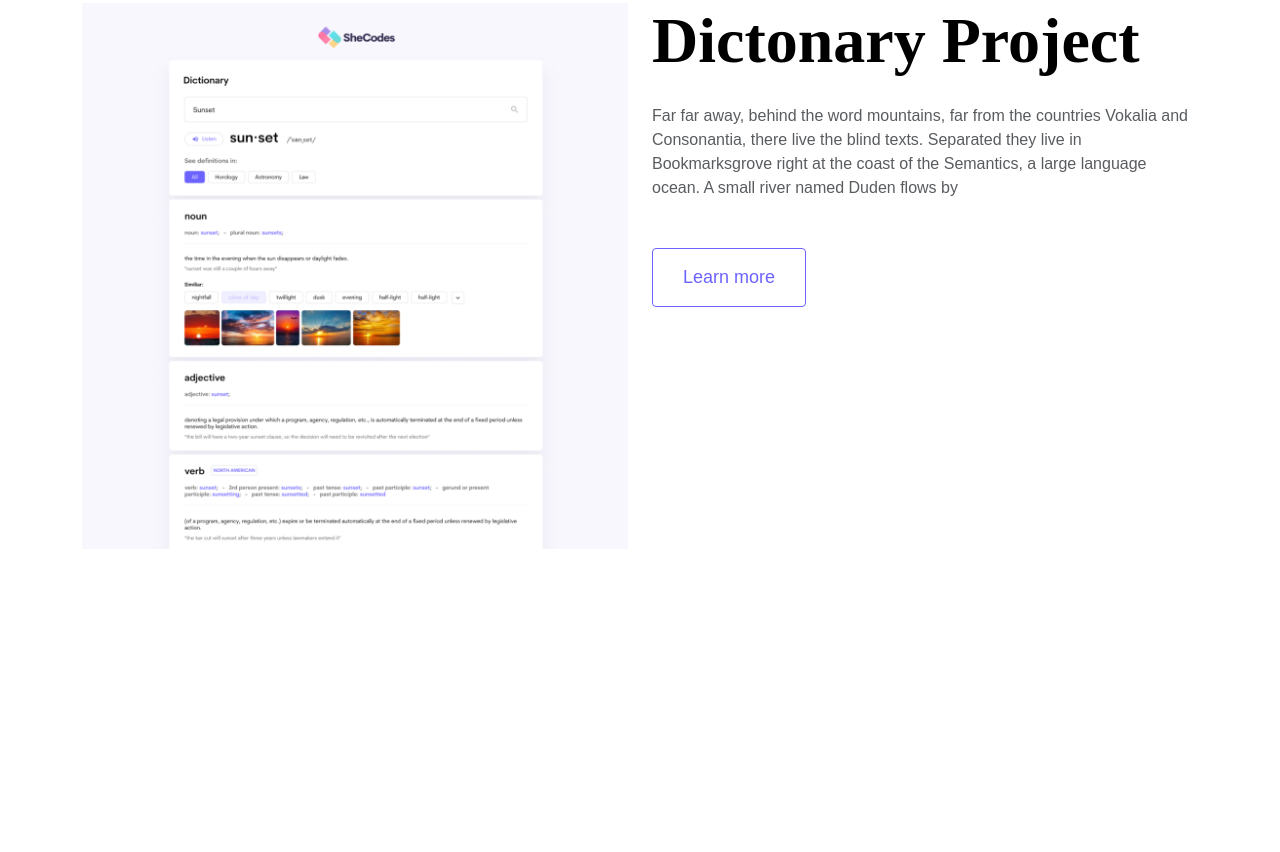
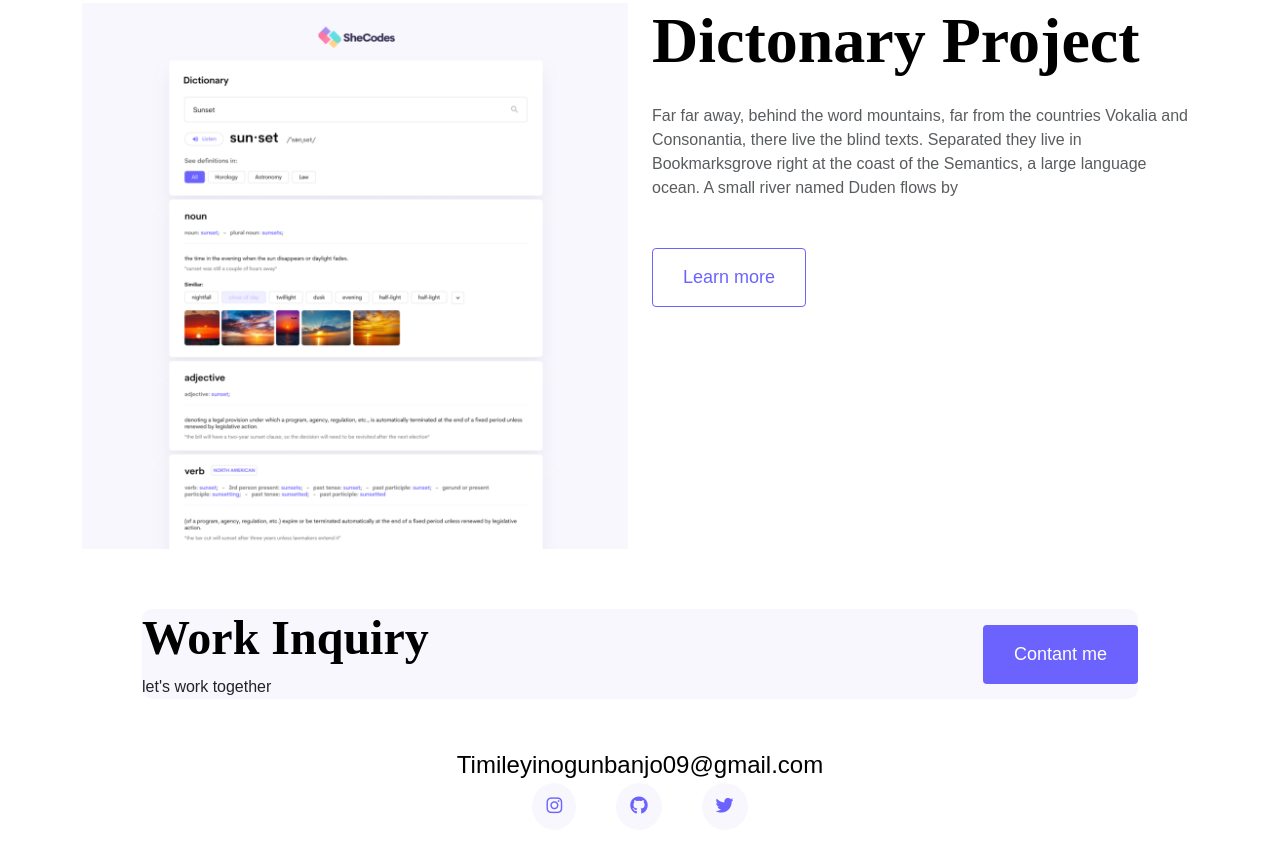
Before and after one commit to TafaraO/portfolio-project, a plain HTML site: page index.html in a window 1280 px wide. Shown: the part 2056-2908 px from the top of the page. Before the commit the page ends 2653 px from the top, so only its background shows below. Drawn offline with nearby package versions, Linux system fonts and the light colour scheme.

Commit message:
added a footer

```diff
--- a/index.html
+++ b/index.html
@@ -106,6 +106,35 @@
           </div>
         </div>
       </div>
+      <footer>
+        <div
+          class="contact-box d-flex justify-content-between mb-5 d-none d-md-flex"
+        >
+          <div>
+            <h4>Work Inquiry</h4>
+            <p classs="text-muted">let's work together</p>
+          </div>
+          <div>
+            <a href="" class="btn btn-branding mt-3">Contant me</a>
+          </div>
+        </div>
+        <div class="d-flex justify-content-center">
+          <a href="mailto:Timileyinogunbanjo09@gmail.com" class="email-link"
+            >Timileyinogunbanjo09@gmail.com</a
+          >
+        </div>
+        <div class="social-links d-flex justify-content-center">
+          <a href="https://www.Instagram.com/Tafara___" target="blank">
+            <i class="fa-brands fa-instagram"></i
+          ></a>
+          <a href="https://www.github.com/TafaraO" target="blank"
+            ><i class="fa-brands fa-github"></i
+          ></a>
+          <a href="https://www.twitter.com/Tafara___" target="blank"
+            ><i class="fa-brands fa-twitter"></i
+          ></a>
+        </div>
+      </footer>
     </div>
   </body>
 </html>
--- a/style/portfolio.css
+++ b/style/portfolio.css
@@ -27,6 +27,10 @@ h1 {
 
 h2 {
   font-size: 64px;
+}
+
+h4 {
+  font-size: 48px;
 }
 
 .content-container {
@@ -136,6 +140,45 @@ nav li.active a {
   color: var(--primary-color);
 }
 
+footer {
+  margin: 60px;
+}
+
+footer .contact-box {
+  background: var(--secondary-color);
+  padding: 30px 120[x];
+  border-radius: 10px;
+}
+
+footer .contact-box p {
+  margin: 0;
+}
+
+footer .email-link {
+  text-decoration: none;
+  color: black;
+  font-size: 24px;
+}
+
+footer .email-link:hover {
+  color: var(--primary-color);
+}
+
+footer .social-links a {
+  margin: 0 20px;
+  color: var(--primary-color);
+  background-color: var(--secondary-color);
+  border-radius: 50%;
+  padding: 10px 14px;
+  font-size: 18px;
+  transition: all 100ms ease-in-out;
+}
+
+footer .social-links a:hover {
+  color: white;
+  background: var(--primary-color);
+}
+
 @media (max-width: 900px) {
   h1 {
     font-size: 44px;
@@ -144,6 +187,10 @@ nav li.active a {
 
   h2 {
     font-size: 44px;
+  }
+
+  h4 {
+    font-size: 18px;
   }
 
   .content {
```
